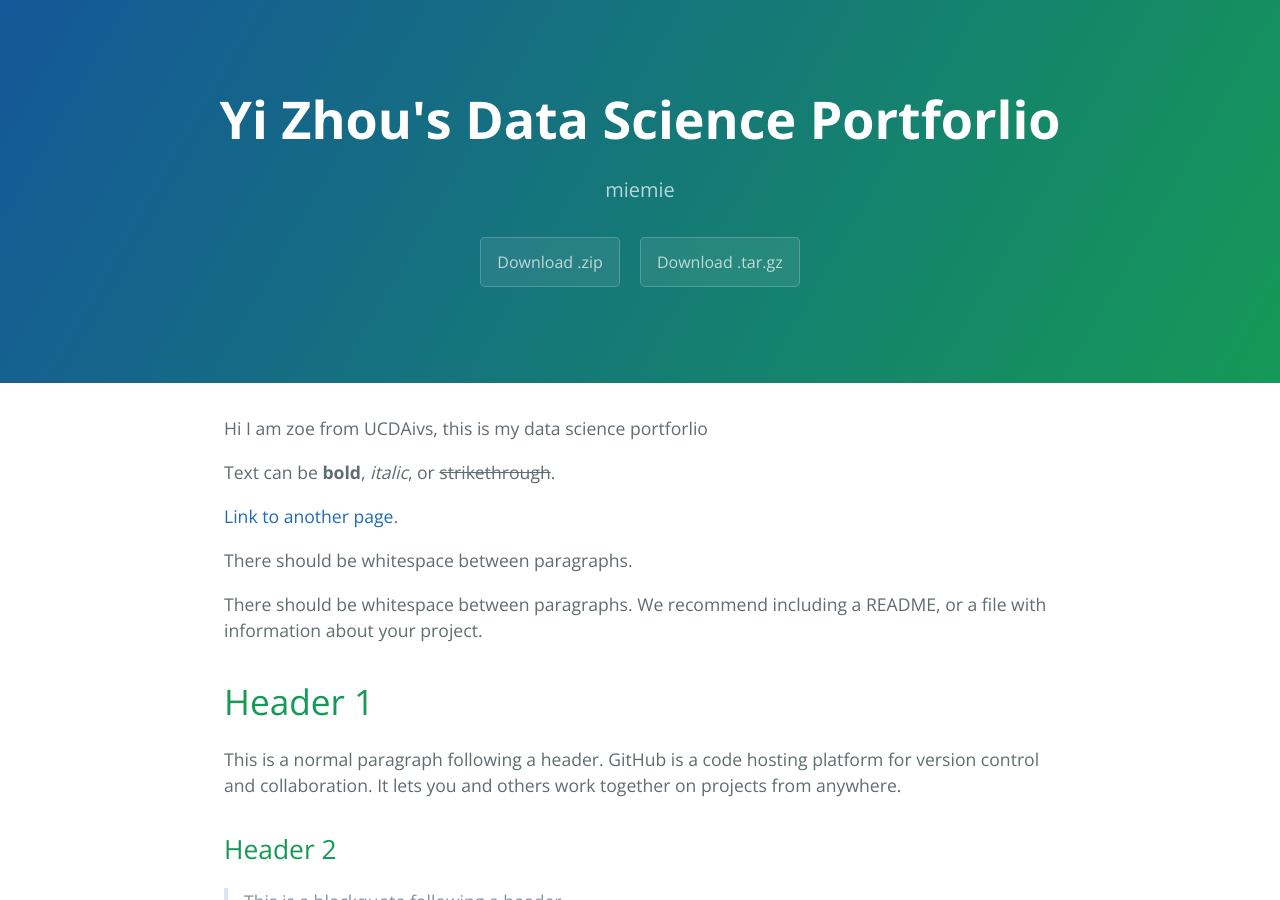
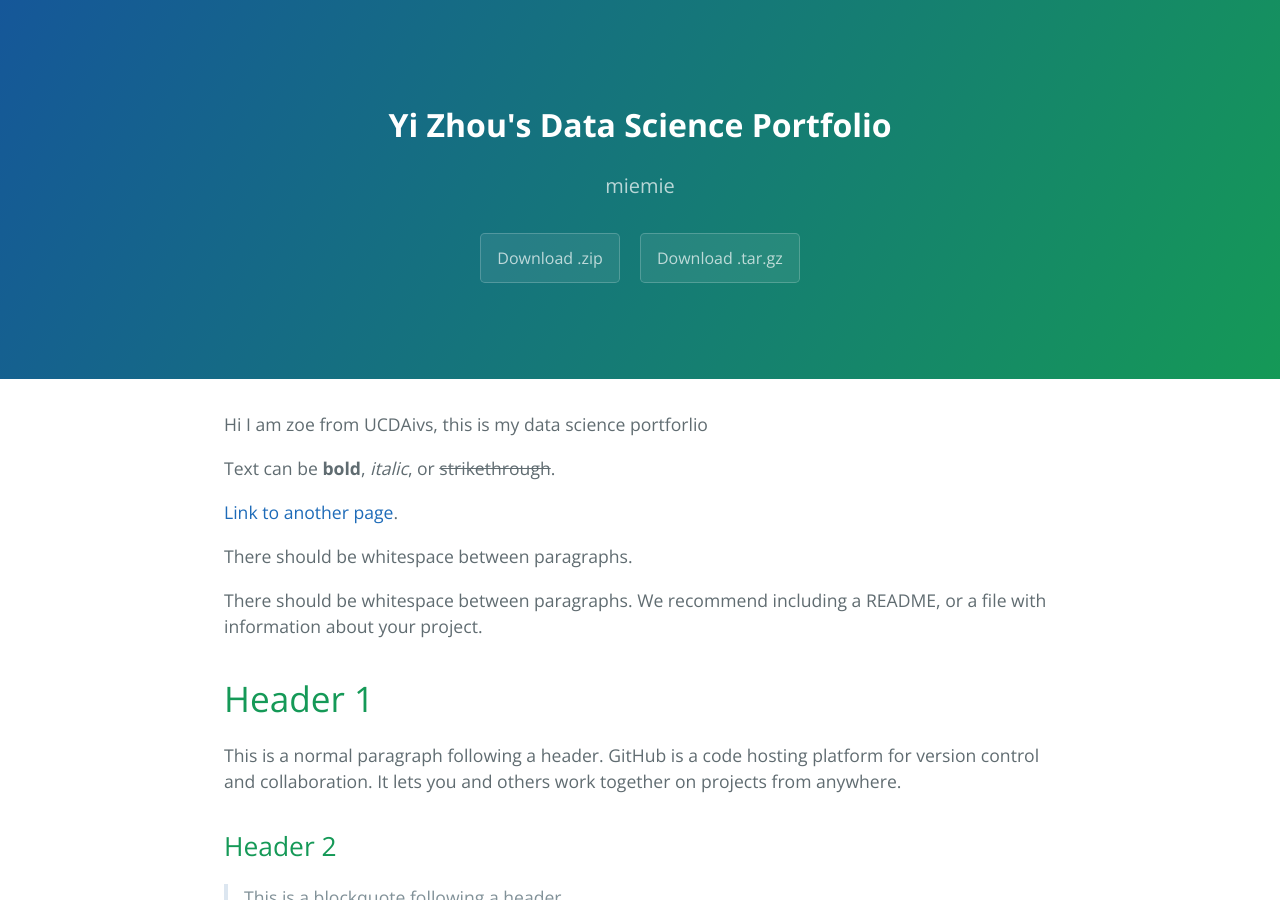
Before and after one commit to ZoeyYiZhou/ZoeyYiZhou.github.io, a Jekyll site: the page built from index.md, in a window 1280 px wide and 900 px high. Built offline with Jekyll 4.4.1, drawn with Linux system fonts in a browser that asks for light colours.

Commit message:
Update default.html

```diff
--- a/_layouts/default.html
+++ b/_layouts/default.html
@@ -10,7 +10,9 @@
   </head>
   <body>
     <section class="page-header">
-      <h1 class="project-name">{{ site.title | default: site.github.repository_name }}</h1>
+      <!-- <h1 class="project-name">{{ site.title | default: site.github.repository_name }}</h1> -->
+      <h1> {{page.title}} </h1>
+
       <h2 class="project-tagline">{{ site.description | default: site.github.project_tagline }}</h2>
       {% if site.github.is_project_page %}
         <a href="{{ site.github.repository_url }}" class="btn">View on GitHub</a>
```
